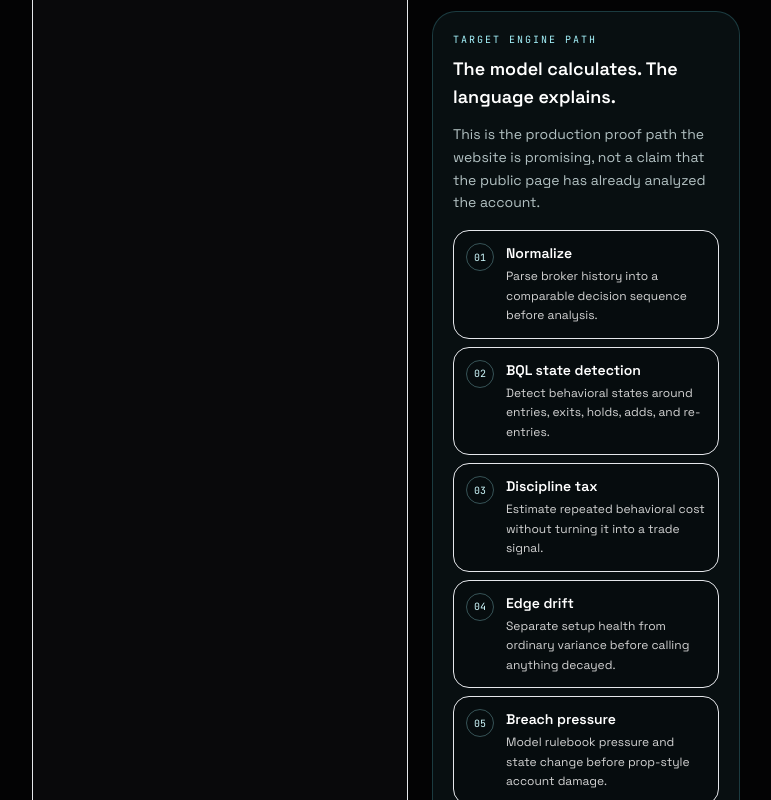
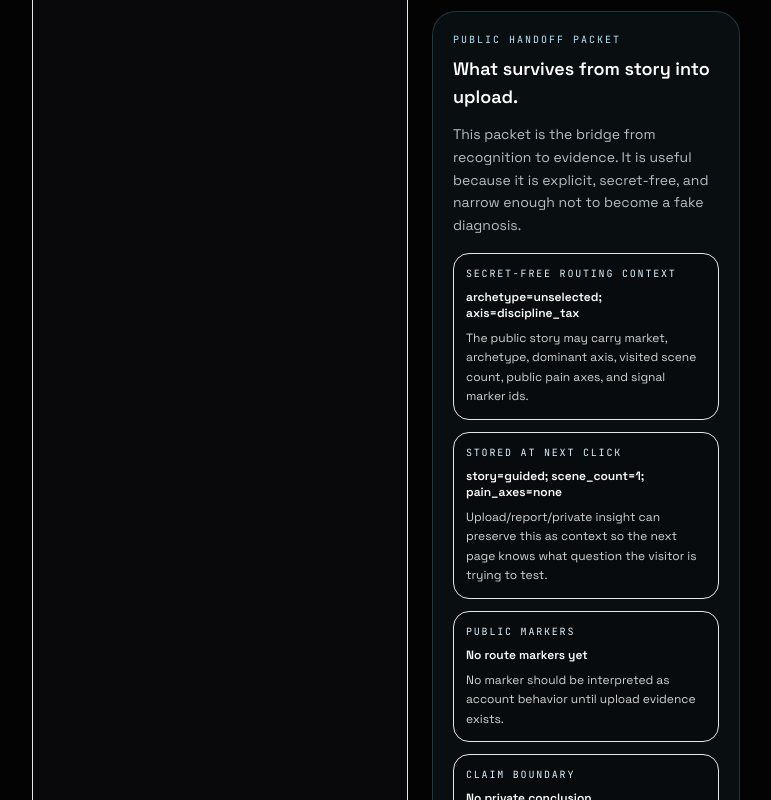
Before and after one commit to juninhogaucho/shibuya-analytics, a React (Vite) app: page / in a window 1280 px wide. Shown: the part 5420-6220 px from the top of the page, without its empty margins (492-1263 px from the left). Built offline with nearby package versions, Linux system fonts and the light colour scheme; no server answers.

Commit message:
Add public story handoff packet

```diff
--- a/scripts/shibuya_demo_readiness_gate.mjs
+++ b/scripts/shibuya_demo_readiness_gate.mjs
@@ -20,7 +20,7 @@ const REQUIRED_SURFACES = [
   {
     label: 'public StoryExperience',
     file: 'src/components/landing/StoryExperience.tsx',
-    markers: ['3-minute demo path', 'Public story predicts a provisional fingerprint.', 'Guided demo conductor', 'Run 3-Min Story', 'Finish To Sample Upload', 'Append proof closes the demo where live evidence must begin.', 'IFX emergency demo lane', 'One narrative, six stops, no live-proof overclaim.', 'Open Append', 'URL-only fallback context', 'Every provider sells dashboards. Shibuya sells self-knowledge', 'run the public story first', 'Founder-gated recovery shortcut'],
+    markers: ['3-minute demo path', 'Public story predicts a provisional fingerprint.', 'Guided demo conductor', 'Run 3-Min Story', 'Finish To Sample Upload', 'Append proof closes the demo where live evidence must begin.', 'IFX emergency demo lane', 'One narrative, six stops, no live-proof overclaim.', 'Open Append', 'URL-only fallback context', 'Every provider sells dashboards. Shibuya sells self-knowledge', 'run the public story first', 'Founder-gated recovery shortcut', 'Public handoff packet', 'Secret-free routing context', 'What survives from story into upload.', 'No raw trade rows, account id, brokerage login, P&L, or private conclusion'],
   },
   {
     label: 'IFX demo launcher',
--- a/src/components/landing/StoryExperience.tsx
+++ b/src/components/landing/StoryExperience.tsx
@@ -21,6 +21,7 @@ import {
   createInitialStorySignal,
   getBehavioralPressureBand,
   getDominantFingerprintAxis,
+  getPublicStorySignalMarkers,
   recordPricingInterest,
   recordSceneView,
   recordUploadIntent,
@@ -130,6 +131,8 @@ export default function StoryExperience() {
     .map((axisId) => FINGERPRINT_AXES.find((axis) => axis.id === axisId))
     .filter((axis): axis is (typeof FINGERPRINT_AXES)[number] => Boolean(axis))
     .map((axis) => axis.label)
+  const currentSignalMarkerIds = buildPublicStorySignalMarkerIds(signal)
+  const currentSignalMarkers = getPublicStorySignalMarkers(currentSignalMarkerIds)
   const evidenceContractRows = [
     {
       label: 'Public signal only',
@@ -142,6 +145,32 @@ export default function StoryExperience() {
     {
       label: 'Private demo boundary',
       body: 'Reset Pro preview can show the operating loop with sample data only. Live persistence requires activation, upload, and generated artifacts.',
+    },
+  ]
+  const publicHandoffRows = [
+    {
+      label: 'Secret-free routing context',
+      value: selectedArchetype
+        ? `archetype=${selectedArchetype.id}; axis=${dominantAxis.id}`
+        : `archetype=unselected; axis=${dominantAxis.id}`,
+      body: 'The public story may carry market, archetype, dominant axis, visited scene count, public pain axes, and signal marker ids.',
+    },
+    {
+      label: 'Stored at next click',
+      value: `story=guided; scene_count=${signal.visitedSceneIds.length}; pain_axes=${signal.selectedPainAxes.join(',') || 'none'}`,
+      body: 'Upload/report/private insight can preserve this as context so the next page knows what question the visitor is trying to test.',
+    },
+    {
+      label: 'Public markers',
+      value: currentSignalMarkers.length ? currentSignalMarkers.map((marker) => marker.label).join(', ') : 'No route markers yet',
+      body: currentSignalMarkerIds.length
+        ? `Marker ids: ${currentSignalMarkerIds.join(', ')}. These explain routing intent only.`
+        : 'No marker should be interpreted as account behavior until upload evidence exists.',
+    },
+    {
+      label: 'Claim boundary',
+      value: 'No private conclusion',
+      body: 'No raw trade rows, account id, brokerage login, P&L, or private conclusion is stored or proven by this public packet.',
     },
   ]
 
@@ -821,6 +850,26 @@ export default function StoryExperience() {
                   ))}
                 </div>
               </div>
+              <div className="rounded-3xl border border-sky-300/20 bg-sky-300/[0.055] p-5">
+                <p className="font-mono text-[10px] uppercase tracking-[0.2em] text-sky-200">Public handoff packet</p>
+                <h4 className="mt-2 text-lg font-semibold text-white">What survives from story into upload.</h4>
+                <p className="mt-3 text-sm leading-relaxed text-sky-50/75">
+                  This packet is the bridge from recognition to evidence. It is useful because it is explicit,
+                  secret-free, and narrow enough not to become a fake diagnosis.
+                </p>
+                <div className="mt-4 grid gap-3">
+                  {publicHandoffRows.map((row) => (
+                    <div key={row.label} className="rounded-2xl border border-white/8 bg-black/20 p-3">
+                      <p className="font-mono text-[10px] uppercase tracking-[0.18em] text-sky-100">{row.label}</p>
+                      <p className="mt-2 break-words text-xs font-semibold text-white">{row.value}</p>
+                      <p className="mt-2 text-xs leading-relaxed text-neutral-300">{row.body}</p>
+                    </div>
+                  ))}
+                </div>
+                <p className="mt-4 rounded-2xl border border-white/8 bg-white/[0.03] p-3 text-xs leading-relaxed text-sky-50/65">
+                  Handoff rule: the packet can route the next page and preserve the question; it cannot answer the question.
+                </p>
+              </div>
               <div className="rounded-3xl border border-cyan-300/20 bg-cyan-300/[0.055] p-5">
                 <p className="font-mono text-[10px] uppercase tracking-[0.2em] text-cyan-200">Target engine path</p>
                 <h4 className="mt-2 text-lg font-semibold text-white">The model calculates. The language explains.</h4>
```
Also changed, not shown: 1 other file (tests, documents, lock files or other folders).
